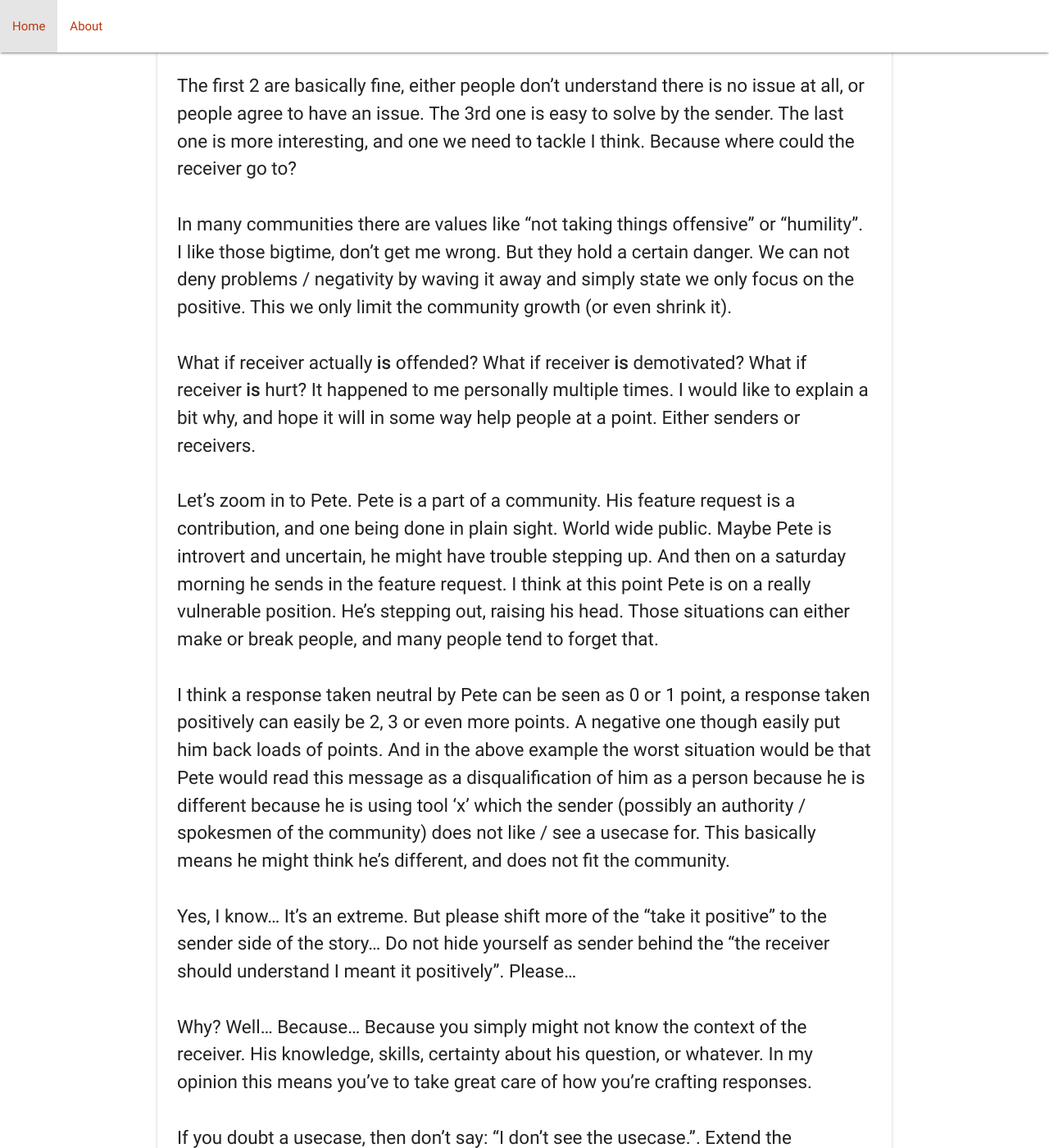
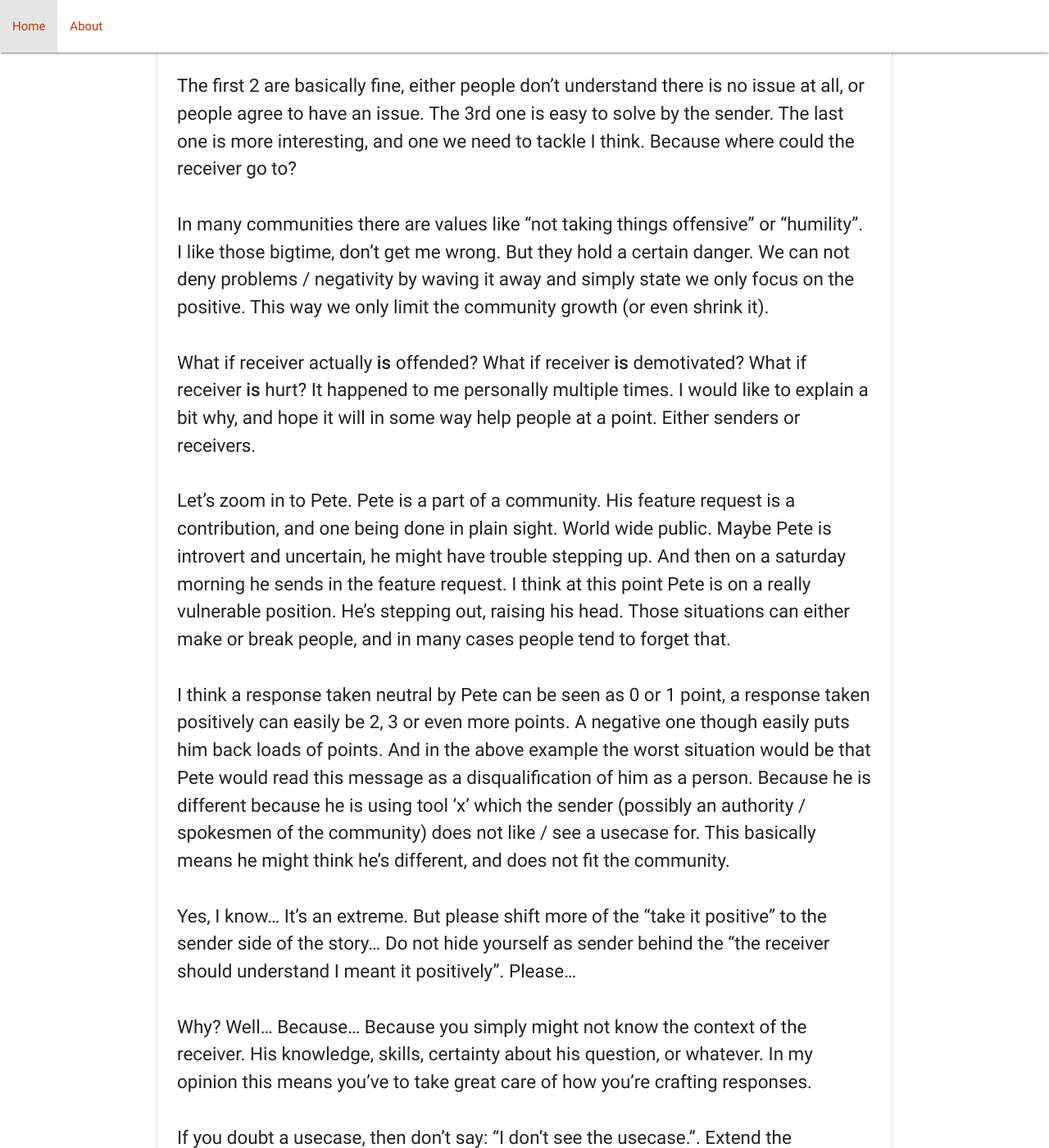
Before and after one commit to radmiraal/radmiraal.github.io, a Jekyll site: the page built from _posts/2017-12-30-exploring-the-sender.md, in a window 1280 px wide and 1400 px high, scrolled down 1294 px. Shown: the whole window at 82% size. Built offline with Jekyll 4.4.1, drawn with Linux system fonts in a browser that asks for light colours; nearby versions of some CDN libraries; comment, search, counter and statistics services are not loaded; some of the changed text lies outside the part shown.

Commit message:
TASK: Fixing some spelling errors

```diff
--- a/_posts/2017-12-30-exploring-the-sender.md
+++ b/_posts/2017-12-30-exploring-the-sender.md
@@ -37,7 +37,7 @@ where could the receiver go to?
 
 In many communities there are values like "not taking things offensive" or "humility". I like those bigtime, don't get
 me wrong. But they hold a certain danger. We can not deny problems / negativity by waving it away and simply state we
-only focus on the positive. This we only limit the community growth (or even shrink it).
+only focus on the positive. This way we only limit the community growth (or even shrink it).
 
 What if receiver actually **is** offended? What if receiver **is** demotivated? What if receiver **is** hurt?
 It happened to me personally multiple times. I would like to explain a bit why, and hope it will in some way help people
@@ -46,11 +46,11 @@ at a point. Either senders or receivers.
 Let's zoom in to Pete. Pete is a part of a community. His feature request is a contribution, and one being done in plain
 sight. World wide public. Maybe Pete is introvert and uncertain, he might have trouble stepping up. And then on a saturday
 morning he sends in the feature request. I think at this point Pete is on a really vulnerable position. He's stepping out,
-raising his head. Those situations can either make or break people, and many people tend to forget that.
+raising his head. Those situations can either make or break people, and in many cases people tend to forget that.
 
 I think a response taken neutral by Pete can be seen as 0 or 1 point, a response taken positively can easily be 2, 3 or
-even more points. A negative one though easily put him back loads of points. And in the above example the worst situation
-would be that Pete would read this message as a disqualification of him as a person because he is different because he
+even more points. A negative one though easily puts him back loads of points. And in the above example the worst situation
+would be that Pete would read this message as a disqualification of him as a person. Because he is different because he
 is using tool 'x' which the sender (possibly an authority / spokesmen of the community) does not like / see a usecase for.
 This basically means he might think he's different, and does not fit the community.
 
```
Also changed, not shown: other parts of _posts/2017-12-30-exploring-the-sender.md (+2 -2 lines).
